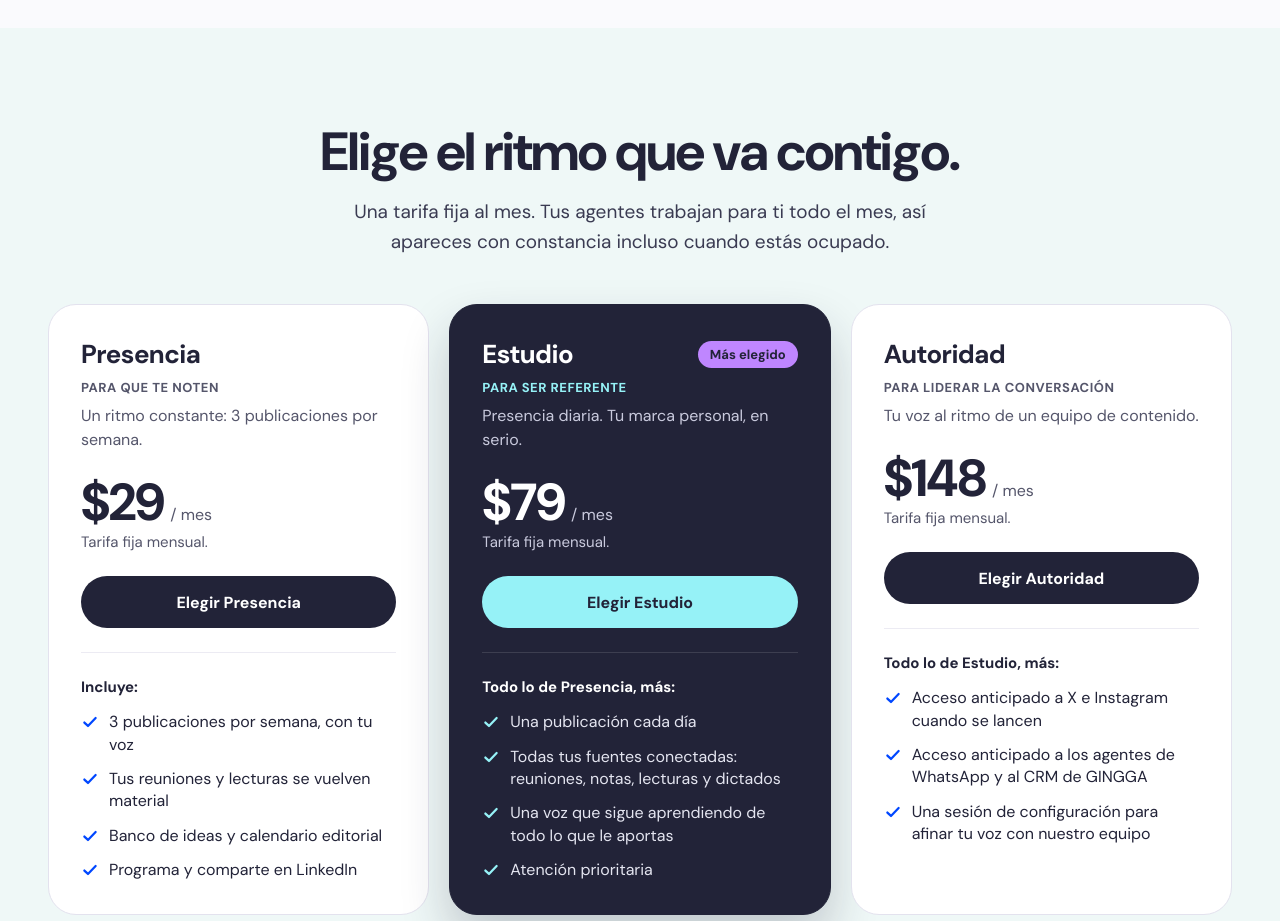
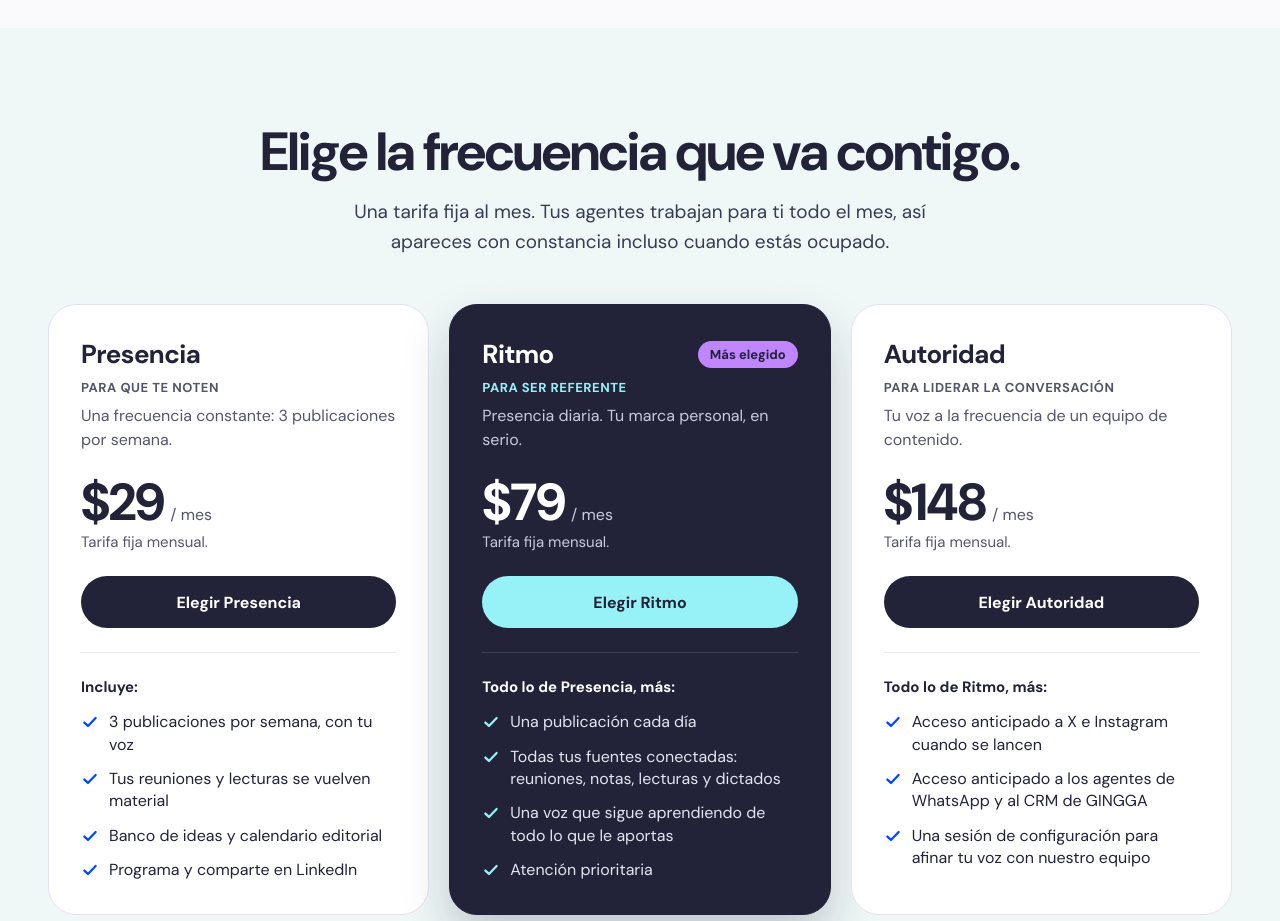
Before and after one commit to vlaguzman/gingga_landing, a Next.js app: page /es in a window 1280 px wide. Shown: the part 3220-4141 px from the top of the page. Built offline with nearby package versions, Linux system fonts and the light colour scheme.

Commit message:
feat(home): rename the middle tier to Rhythm and use frequency in the copy

```diff
--- a/src/data/home-copy.ts
+++ b/src/data/home-copy.ts
@@ -163,7 +163,7 @@ const en: HomeCopy = {
     ],
   },
   pricing: {
-    title: "Pick the rhythm that fits you.",
+    title: "Pick the frequency that fits you.",
     lead: "A flat monthly fee. Your agents work for you all month, so you show up consistently even when you're busy.",
     perMonth: "/ month",
     billing: "Flat monthly fee.",
@@ -172,7 +172,7 @@ const en: HomeCopy = {
       {
         name: "Presence",
         tag: "To get noticed",
-        tagline: "A steady rhythm: 3 posts a week.",
+        tagline: "A steady frequency: 3 posts a week.",
         price: "$29",
         cta: "Choose Presence",
         includesTitle: "Includes:",
@@ -184,11 +184,11 @@ const en: HomeCopy = {
         ],
       },
       {
-        name: "Studio",
+        name: "Rhythm",
         tag: "To be the reference",
         tagline: "Daily presence. A personal brand, done properly.",
         price: "$79",
-        cta: "Choose Studio",
+        cta: "Choose Rhythm",
         includesTitle: "Everything in Presence, plus:",
         features: [
           "A post every day",
@@ -204,7 +204,7 @@ const en: HomeCopy = {
         tagline: "Your voice at the pace of a content team.",
         price: "$148",
         cta: "Choose Authority",
-        includesTitle: "Everything in Studio, plus:",
+        includesTitle: "Everything in Rhythm, plus:",
         features: [
           "Early access to X and Instagram as they launch",
           "Early access to WhatsApp agents and the GINGGA CRM",
@@ -355,7 +355,7 @@ const es: HomeCopy = {
     ],
   },
   pricing: {
-    title: "Elige el ritmo que va contigo.",
+    title: "Elige la frecuencia que va contigo.",
     lead: "Una tarifa fija al mes. Tus agentes trabajan para ti todo el mes, así apareces con constancia incluso cuando estás ocupado.",
     perMonth: "/ mes",
     billing: "Tarifa fija mensual.",
@@ -364,7 +364,7 @@ const es: HomeCopy = {
       {
         name: "Presencia",
         tag: "Para que te noten",
-        tagline: "Un ritmo constante: 3 publicaciones por semana.",
+        tagline: "Una frecuencia constante: 3 publicaciones por semana.",
         price: "$29",
         cta: "Elegir Presencia",
         includesTitle: "Incluye:",
@@ -376,11 +376,11 @@ const es: HomeCopy = {
         ],
       },
       {
-        name: "Estudio",
+        name: "Ritmo",
         tag: "Para ser referente",
         tagline: "Presencia diaria. Tu marca personal, en serio.",
         price: "$79",
-        cta: "Elegir Estudio",
+        cta: "Elegir Ritmo",
         includesTitle: "Todo lo de Presencia, más:",
         features: [
           "Una publicación cada día",
@@ -393,10 +393,10 @@ const es: HomeCopy = {
       {
         name: "Autoridad",
         tag: "Para liderar la conversación",
-        tagline: "Tu voz al ritmo de un equipo de contenido.",
+        tagline: "Tu voz a la frecuencia de un equipo de contenido.",
         price: "$148",
         cta: "Elegir Autoridad",
-        includesTitle: "Todo lo de Estudio, más:",
+        includesTitle: "Todo lo de Ritmo, más:",
         features: [
           "Acceso anticipado a X e Instagram cuando se lancen",
           "Acceso anticipado a los agentes de WhatsApp y al CRM de GINGGA",
```
